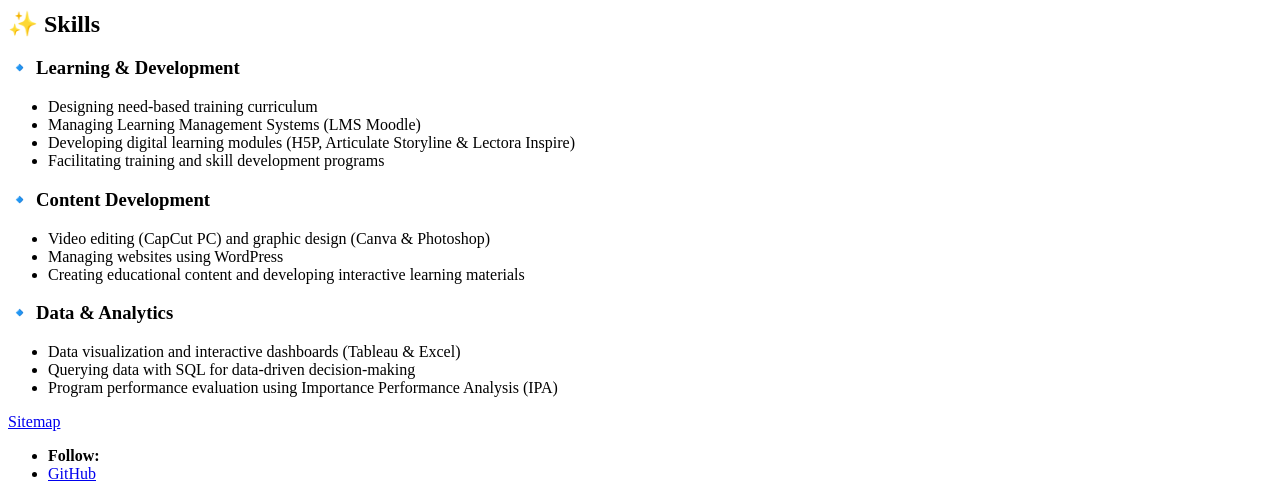
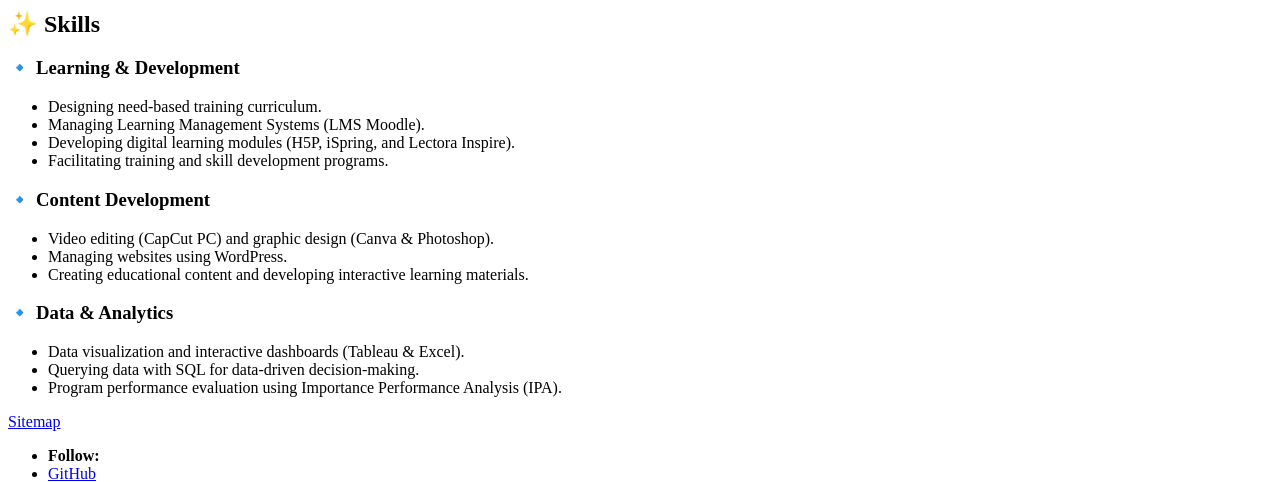
Before and after one commit to ImamAdjiMauludi/ImamAdjiMauludi.github.io, a Jekyll site: the page built from _pages/about.md, in a window 1280 px wide. Shown: the part 1205-1687 px from the top of the page. Built offline with Jekyll 4.4.1, drawn with Linux system fonts in a browser that asks for light colours.

Commit message:
update about md

```diff
--- a/_pages/about.md
+++ b/_pages/about.md
@@ -19,22 +19,22 @@
 
 ### 🔹 Learning & Development
 
-- Designing need-based training curriculum
-- Managing Learning Management Systems (LMS Moodle)
-- Developing digital learning modules (H5P, Articulate Storyline & Lectora Inspire)
-- Facilitating training and skill development programs
+- Designing need-based training curriculum.
+- Managing Learning Management Systems (LMS Moodle).
+- Developing digital learning modules (H5P, iSpring, and Lectora Inspire).
+- Facilitating training and skill development programs.
 
 ### 🔹 Content Development
 
-- Video editing (CapCut PC) and graphic design (Canva & Photoshop)
-- Managing websites using WordPress
-- Creating educational content and developing interactive learning materials
+- Video editing (CapCut PC) and graphic design (Canva & Photoshop).
+- Managing websites using WordPress.
+- Creating educational content and developing interactive learning materials.
 
 ### 🔹 Data & Analytics
 
-- Data visualization and interactive dashboards (Tableau & Excel)
-- Querying data with SQL for data-driven decision-making
-- Program performance evaluation using Importance Performance Analysis (IPA)
+- Data visualization and interactive dashboards (Tableau & Excel).
+- Querying data with SQL for data-driven decision-making.
+- Program performance evaluation using Importance Performance Analysis (IPA).
 
 <!-- This page is under construction ⚙️🔨
 ![Under Constrution](/images/under-construcion.png) -->
```
